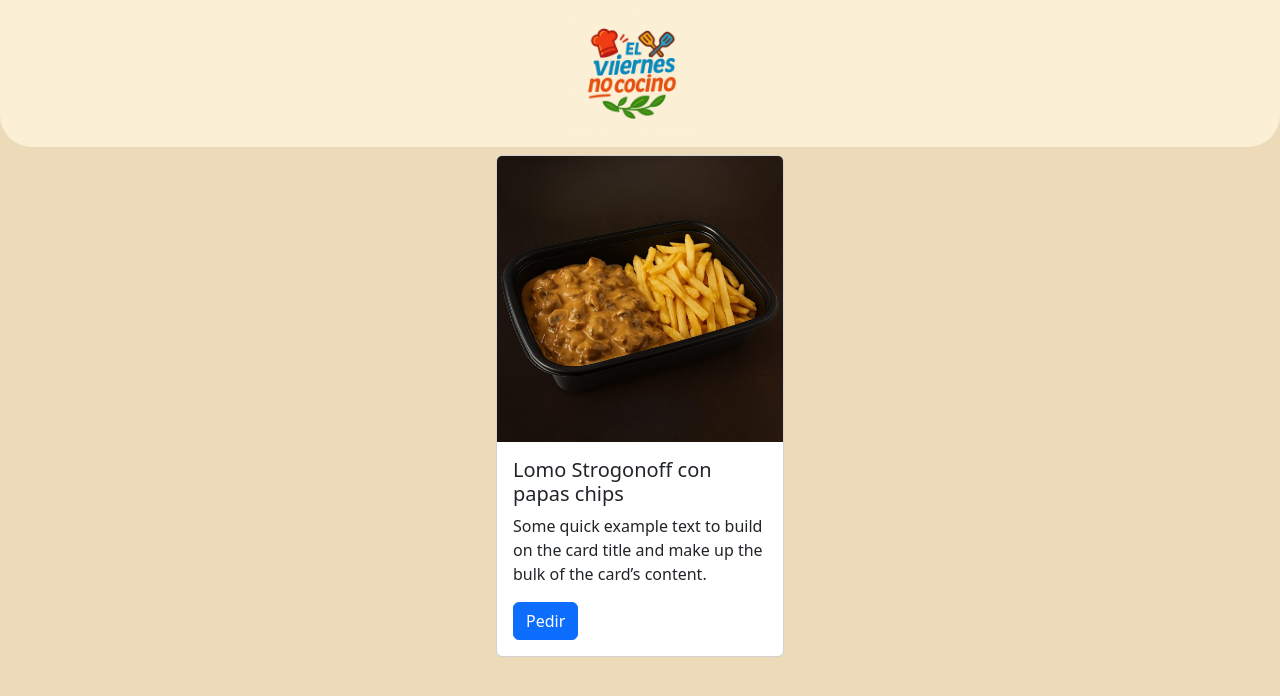
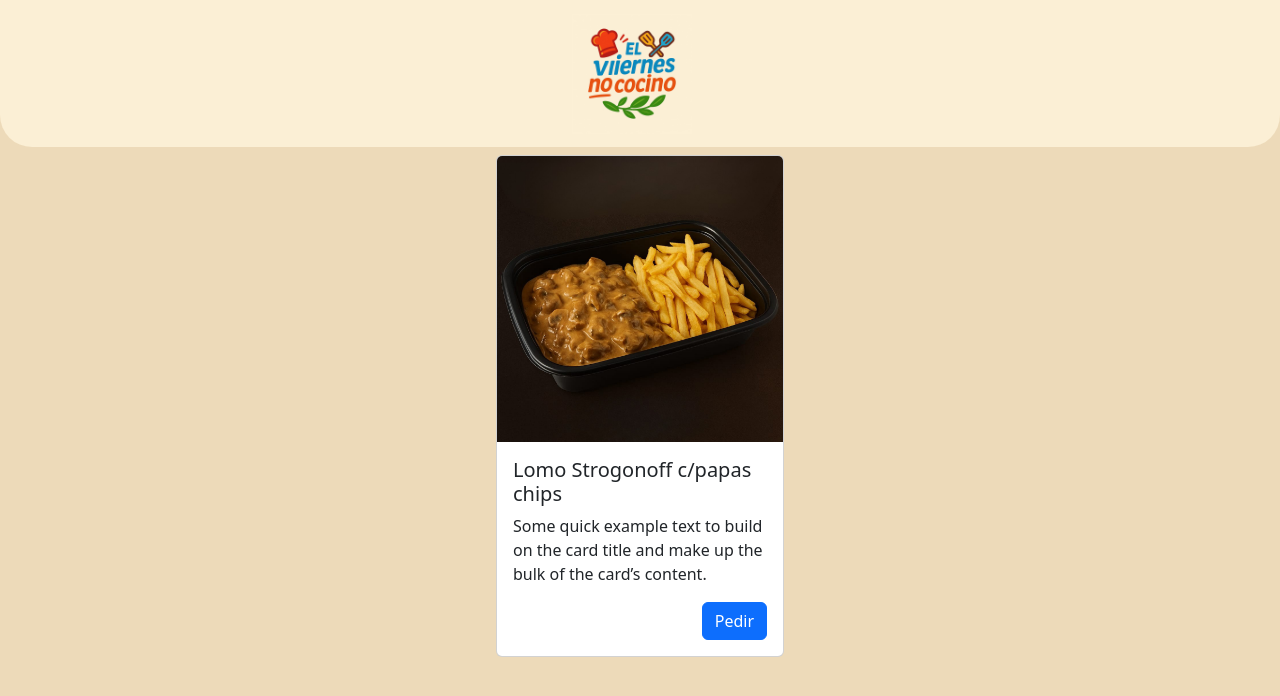
Before and after one commit to ferpanz/viernes_no_cocino, a React (Vite) app: page / in a window 1280 px wide. Shown: the top 696 px of the page. Built offline with nearby package versions, Linux system fonts and the light colour scheme.

Commit message:
botón pedir activo

```diff
--- a/src/pages/Inicial.jsx
+++ b/src/pages/Inicial.jsx
@@ -1,4 +1,5 @@
 import React from 'react'
+import { Link } from 'react-router-dom'
 import menu from '../assets/Lomo.png'
 import '../style.css'
 
@@ -7,9 +8,11 @@ const Inicial = () => {
     <div className="card mx-auto mt-2" style={{ width: '18rem' }}>
       <img src={menu} className="card-img-top" alt="Lomo" />
       <div className="card-body">
-        <h5 className="card-title">Lomo Strogonoff con papas chips</h5>
+        <h5 className="card-title">Lomo Strogonoff c/papas chips</h5>
         <p className="card-text">Some quick example text to build on the card title and make up the bulk of the card’s content.</p>
-        <a href="#" className="btn btn-primary">Pedir</a>
+        <div className="text-end">
+          <Link to="/pedido" className="btn btn-primary">Pedir</Link>
+        </div>
       </div>
     </div>
   )
```
